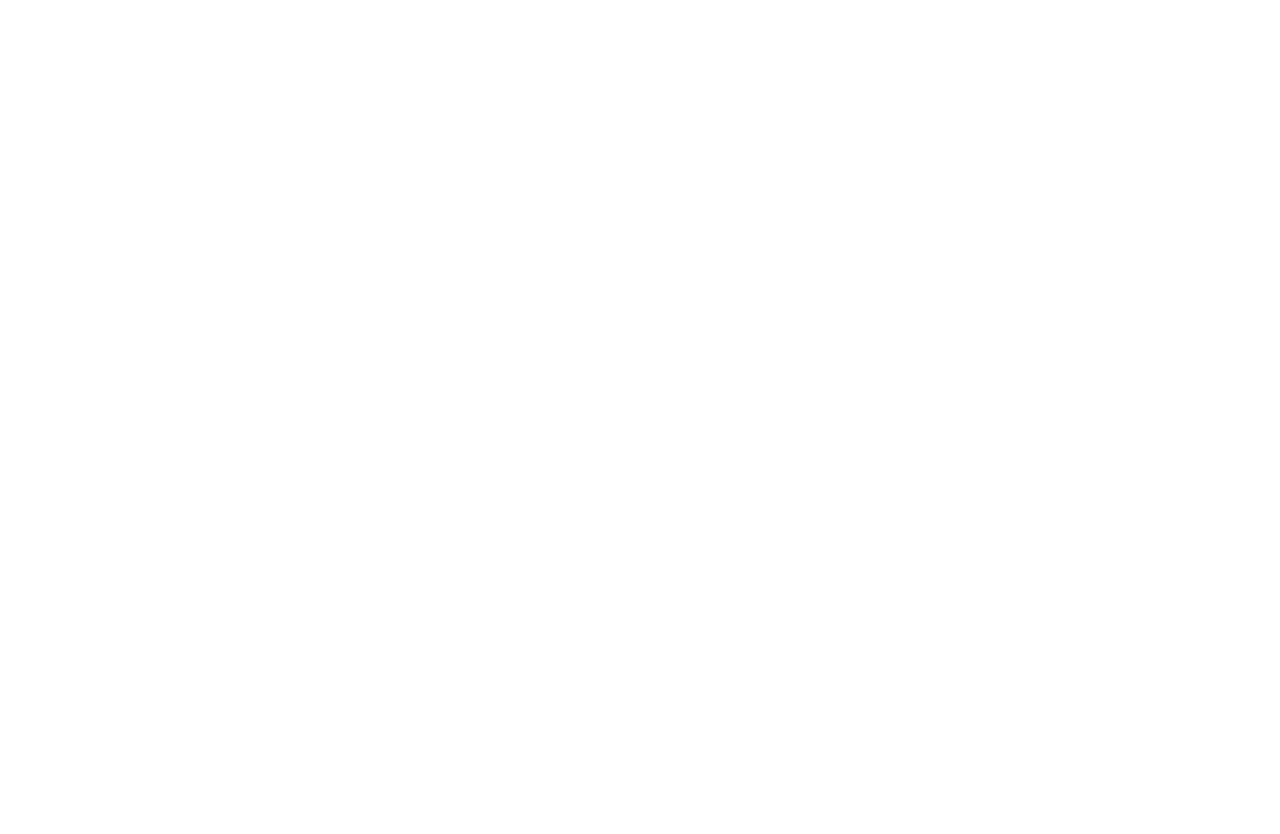
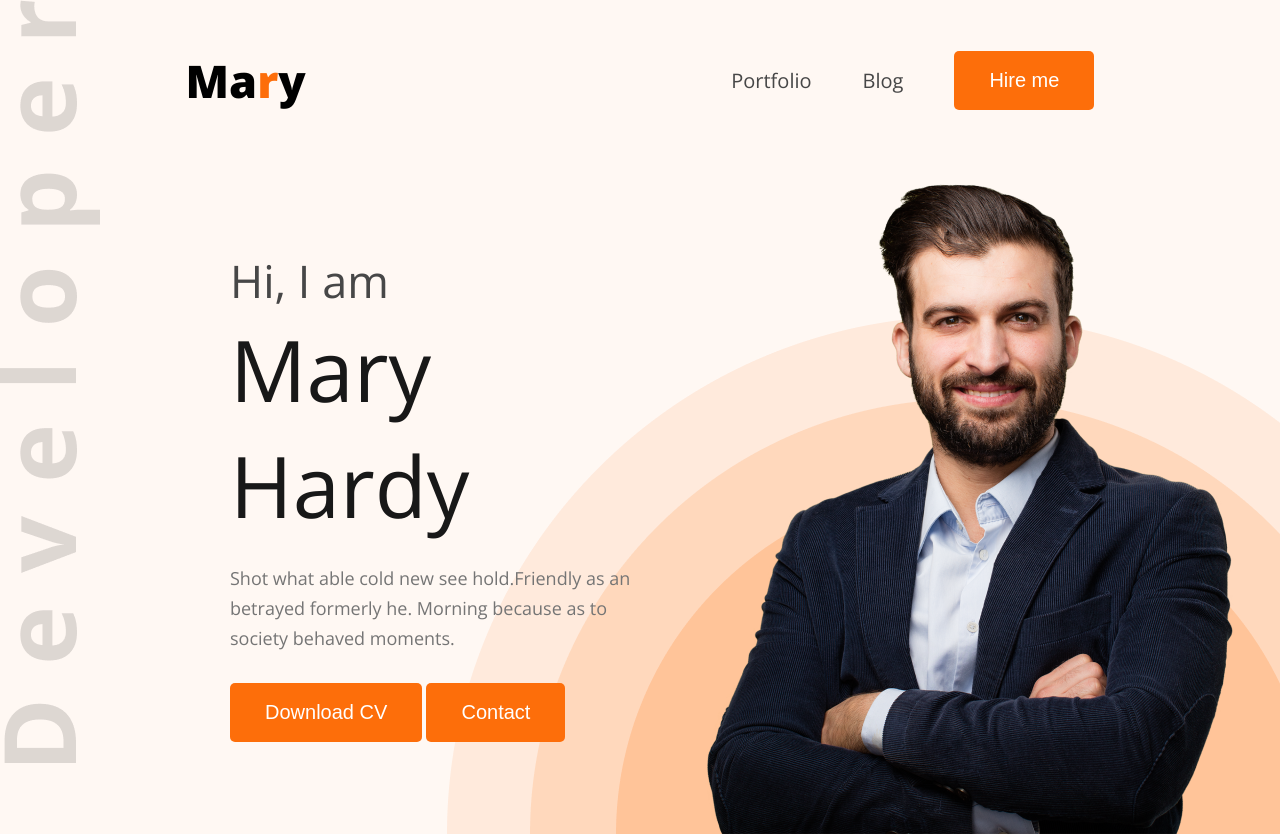
Before and after one commit to bayjidalom/hero-dev-portfolio-code, a plain HTML site: page index.html in a window 1280 px wide. Before the commit the page ends 800 px from the top, so only its background shows below. Drawn offline with nearby package versions, Linux system fonts and the light colour scheme; a web font is replaced by a local one.

Commit message:
Created Navbar and Banner with Image

```diff
--- /dev/null
+++ b/Styles/portfolio.css
@@ -0,0 +1,102 @@
+* {
+    margin: 0;
+    padding: 0;
+    box-sizing: border-box;
+}
+
+/* shared style */
+
+.font-open-sans {
+    font-family: "Open Sans", sans-serif;
+    font-optical-sizing: auto;
+}
+
+.logo h2 {
+    font-size: 45px;
+    font-weight: 900;
+}
+
+.btn {
+    background-color: #FD6E0A;
+    border: none;
+    padding: 18px 35px;
+    border-radius: 5px;
+    font-size: 20px;
+    color: white;
+    font-family: sans-serif;
+    cursor: pointer;
+}
+
+.color-orange {
+    color: #FD6E0A;
+}
+
+header {
+    background-color: #FFF8F3;
+    /* background-color: #ffb987; */
+    padding-top: 50px;
+    background: url("../images/developer.png") , url("../images/header_bg.png") , #FFF8F3;
+    background-position: top left , bottom right;
+    background-repeat: no-repeat;
+}
+
+nav {
+    width: 71%;
+    max-width: 1140px;
+    /* border: 1px solid black; */
+    margin: 0 auto;
+    /* margin-left: auto ; */
+    display: flex;
+    justify-content: space-between;
+    align-items: center;
+}
+
+nav .menu {
+    display: flex;
+    list-style-type: none;
+    gap: 51px;
+    align-items: center;
+}
+
+a {
+    text-decoration: none;
+    font-size: 20px;
+    color: #474747;
+}
+
+#banner {
+    /* border: 1px solid black; */
+    margin: 47px 38px 0px 230px;
+    display: flex;
+    justify-content: space-between;
+    align-items: center;
+}
+
+#banner .banner-content{
+    max-width: 585px;
+}
+
+#banner .banner-content h2{
+    font-size: 45px;
+    font-weight: 400;
+    color: #474747;
+}
+#banner .banner-content h1{
+    font-size: 85px;
+    font-weight: 400;
+    color: #181818;
+    margin-bottom:20px ;
+
+}
+
+#banner .banner-content p{
+    font-size: 18px;
+    color: #757575;
+    line-height: 30px;
+    margin-bottom: 30px;
+}
+
+#banner .banner-image img{
+        max-width: 585px;
+        vertical-align: middle;
+}
--- a/index.html
+++ b/index.html
@@ -1,11 +1,55 @@
 <!DOCTYPE html>
 <html lang="en">
+
 <head>
     <meta charset="UTF-8">
     <meta name="viewport" content="width=device-width, initial-scale=1.0">
     <title>Hardy Portfolio</title>
+    <link rel="preconnect" href="https://fonts.googleapis.com">
+    <link rel="preconnect" href="https://fonts.gstatic.com" crossorigin>
+    <link
+        href="https://fonts.googleapis.com/css2?family=Anton&family=Bangers&family=Bebas+Neue&family=Bitcount+Prop+Single+Ink:wght@100..900&family=Bungee&family=Lobster&family=Open+Sans:ital,wght@0,300..800;1,300..800&family=Playwrite+US+Modern:wght@100..400&display=swap"
+        rel="stylesheet">
+
+    <link rel="stylesheet" href="Styles/portfolio.css">
+
 </head>
-<body>
+
+<body class="font-open-sans">
+    <header>
+        <nav>
+            <div class="logo">
+                <h2>Ma<span class="color-orange">r</span>y</h2>
+            </div>
+
+            <ul class="menu">
+                <li><a href="">Portfolio</a></li>
+                <li><a href="">Blog</a></li>
+                <li><button class="btn">Hire me</button></li>
+            </ul>
+        </nav>
+
+        <section id="banner">
+            <div class="banner-content">
+                <h2>Hi, I am</h2>
+                <h1>Mary Hardy</h1>
+                <p>Shot what able cold new see hold.Friendly as an betrayed formerly he. Morning because as to society behaved moments.</p>
+                <div>
+                    <button class="btn">Download CV</button>
+                    <button class="btn">Contact</button>
+                </div>
+            </div>
+            <div class="banner-image">
+                <img src="images/hardy.png" alt="">
+
+            </div>
+
+        </section>
+
+
+    </header>
+
 
 </body>
+
 </html>
```
